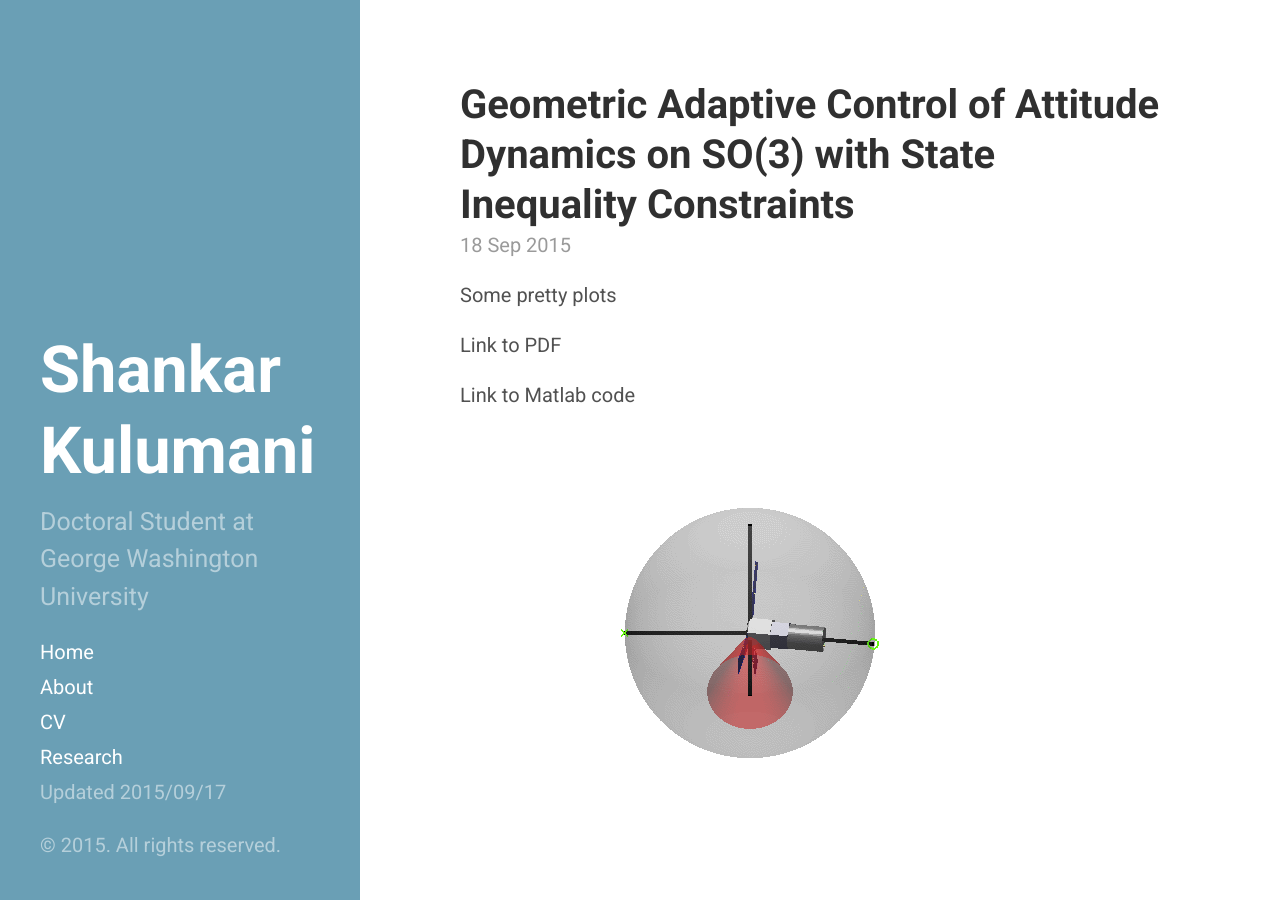
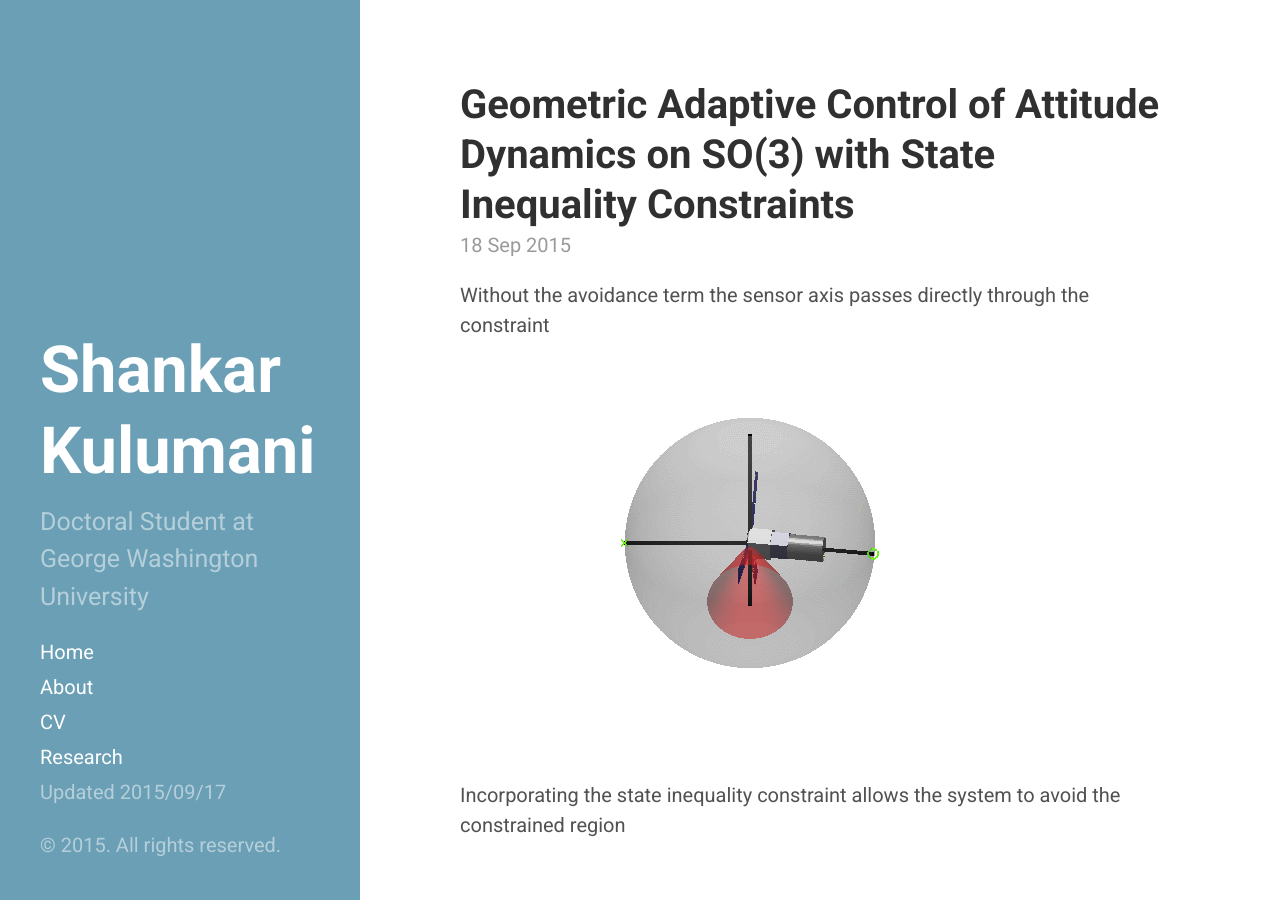
Before and after one commit to skulumani/skulumani.github.io, a Jekyll site: the page built from _posts/2015-09-18-constrained-attitude-control.md, in a window 1280 px wide and 900 px high. Built offline with Jekyll 4.4.1, drawn with Linux system fonts in a browser that asks for light colours.

Commit message:
added animation explanation

```diff
--- a/_posts/2015-09-18-constrained-attitude-control.md
+++ b/_posts/2015-09-18-constrained-attitude-control.md
@@ -5,18 +5,13 @@ date: 2015-09-18
 modified: 2015-09-19
 excerpt: "In this recent work, we develop a method to control the attitude dynamics of a rigid body.
           Geometric control techniques are used to design a feedback control law in the presence of state constraints.
-          We demonstrate this control scheme via numerical simulation and experiments with fixed multi-rotor."
+          We demonstrate this control scheme via numerical simulation and experiments with a fixed multi-rotor."
 categories: [research,attitude,geometric,control,adaptive]
 mathjax: true
 ---
 
+Without the avoidance term the sensor axis passes directly through the constraint
+![SC no avoidance]({{ site.url }}/assets/constrained_attitude_control/sc_noavoid_dist.gif)
 
-Some pretty plots
-
-Link to PDF
-
-Link to Matlab code
-
-
-![SC no avoidance]({{ site.url }}/assets/constrained_attitude_control/sc_noavoid_dist.gif)
+Incorporating the state inequality constraint allows the system to avoid the constrained region
 ![SC avoidance]({{ site.url }}/assets/constrained_attitude_control/sc_avoid_dist.gif)
```
